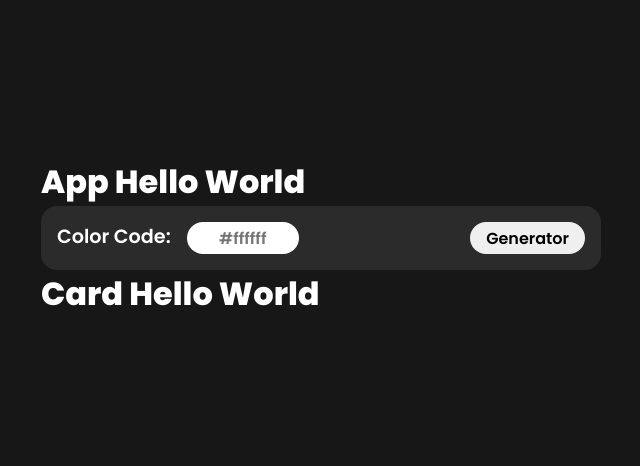
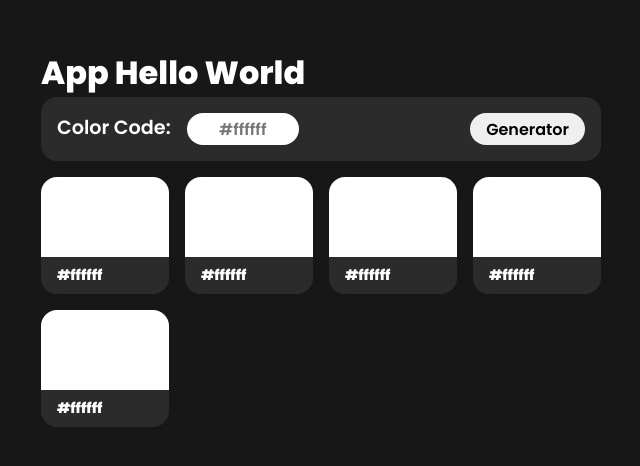
Before and after one commit to JJAHMEDAMER/React-Projects, a React (Create React App) app in the folder Mini-Projects/Color-Generator/: page / in a window 1280 px wide. Shown: the part 210-676 px from the top of the page, without its empty margins (319-959 px from the left). Built offline with nearby package versions, Linux system fonts and the light colour scheme.

Commit message:
color card layout

```diff
--- a/Mini-Projects/Color-Generator/src/App.css
+++ b/Mini-Projects/Color-Generator/src/App.css
@@ -28,21 +28,22 @@ input {
     font: inherit;
 }
 
-.flex{
+.flex {
     display: flex;
 }
 
-.card{
+.card {
     background-color: var(--card-bg);
     padding: 1rem;
     border-radius: 1rem;
-    width: 35rem;
 }
 
 .control {
+    width: 35rem;
     display: flex;
     justify-content: space-between;
     align-items: center;
+    margin-bottom: 1rem;
 }
 
 .control--text {
@@ -60,7 +61,7 @@ input {
     text-align: center;
 }
 
-.control--input::placeholder{
+.control--input::placeholder {
     text-align: center;
 }
 
@@ -70,3 +71,24 @@ input {
     border-width: 0;
     font-weight: 600;
 }
+
+.app--color {
+    display: grid;
+    grid-template-columns: repeat(4, 1fr);
+    gap: 1rem;
+}
+
+.color {
+    padding: 0;
+}
+
+.color--view {
+    height: 5rem;
+    background-color: #fff;
+    border-radius: 1rem 1rem 0 0;
+}
+
+.color--code {
+    padding: 0.5rem 1rem;
+    font-size: 0.9rem;
+}
--- a/Mini-Projects/Color-Generator/src/App.js
+++ b/Mini-Projects/Color-Generator/src/App.js
@@ -13,7 +13,7 @@ function App() {
 
   function generate() {
     let rgb = hexToRgb(color);
-    console.log(rgb);
+    for (let i = 0; i < 19; i++) {}
   }
 
   function hexToRgb(hex) {
@@ -31,7 +31,13 @@ function App() {
     <div>
       <h1>App Hello World</h1>
       <ControllerBar onClickHandler={generate} onChangeHandler={getInput} />
-      <Card />
+      <div className="app--color">
+        <Card />
+        <Card />
+        <Card />
+        <Card />
+        <Card />
+      </div>
     </div>
   );
 }
--- a/Mini-Projects/Color-Generator/src/comp/card.js
+++ b/Mini-Projects/Color-Generator/src/comp/card.js
@@ -1,8 +1,9 @@
 import React from "react";
 
-const Card = () => (
-  <div>
-    <h1>Card Hello World</h1>
+const Card = ({ color }) => (
+  <div className="card color">
+    <div className="color--view"></div>
+    <h1 className="color--code">#ffffff</h1>
   </div>
 );
 
```
